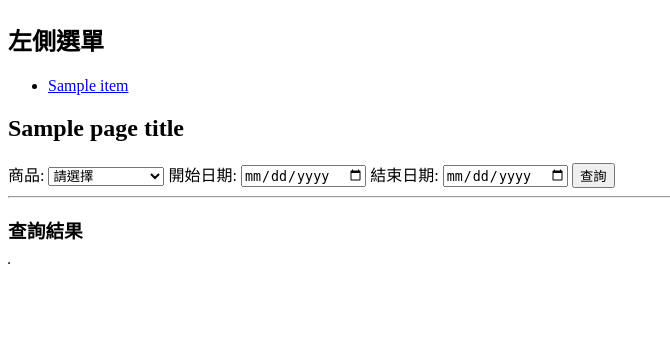
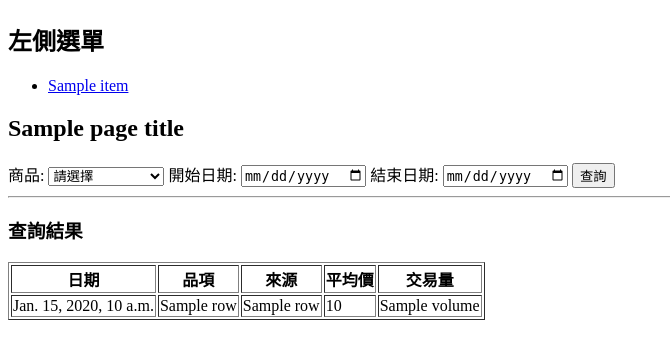
Before and after one commit to joshsmiththenoob/apsvp_with_new_python_version, a Django app: template apps/dashboard/templates/dashboard/chart_page.html in a window 1280 px wide. Shown: the part 58-417 px from the top of the page, without its empty margins (0-670 px from the left). Run offline with Django 5.2, Linux system fonts and the light colour scheme; the template is opened without the code that fills it: most values are stand-ins (such as "Sample title", 1, 10 or a date in 2020).

Commit message:
【APSVP_N001】Knew some DTL(Django Template Language) syntax

```diff
--- a/apps/dashboard/templates/dashboard/chart_page.html
+++ b/apps/dashboard/templates/dashboard/chart_page.html
@@ -33,7 +33,7 @@
                             selected
                         {% endif %}
                     >
-                        {{ product.name}}
+                        {{ product.name }}
                     </option>
                 {% endfor %}
             </select>
@@ -63,7 +63,27 @@
             <h3>查詢結果</h3>
 
             <table border="1">
-                <thead></thead>
+                <thead>
+                    <tr>
+                        <th>日期</th>
+                        <th>品項</th>
+                        <th>來源</th>
+                        <th>平均價</th>
+                        <th>交易量</th>
+                    </tr>
+                </thead>
+
+                <tbody>
+                    {% for row in rows %}
+                        <tr>
+                            <td> {{ row.date }}</td>
+                            <td> {{ row.product_name }}</td>
+                            <td> {{ row.source_name }}</td>
+                            <td> {{ row.avg_price }}</td>
+                            <td> {{ row.volume }}</td>
+                        </tr>
+                    {% endfor %}
+                </tbody>
             </table>
 
         {% else %}
```
Also changed, not shown: apps/dashboard/views.py (+11 -7 lines).
